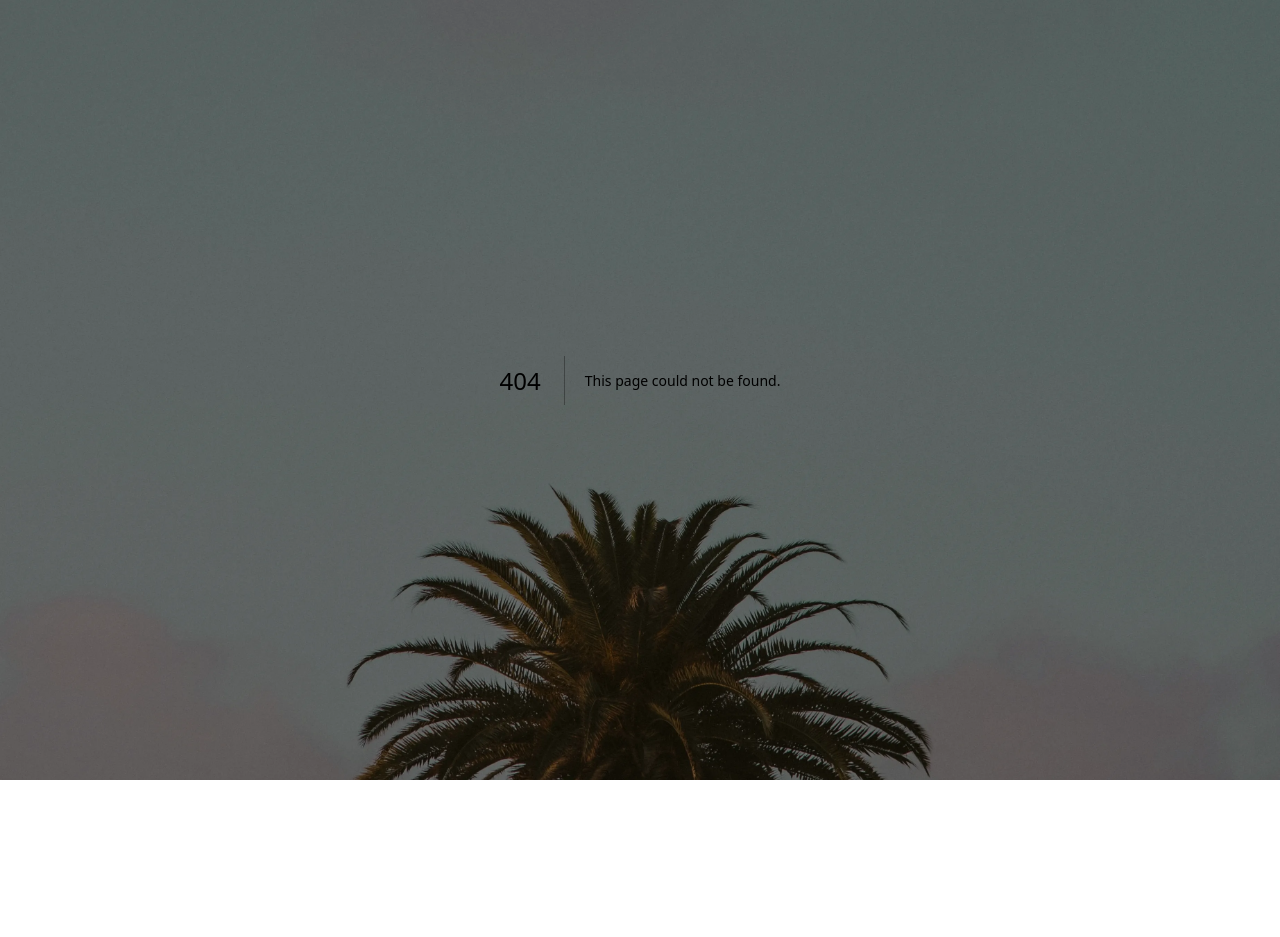
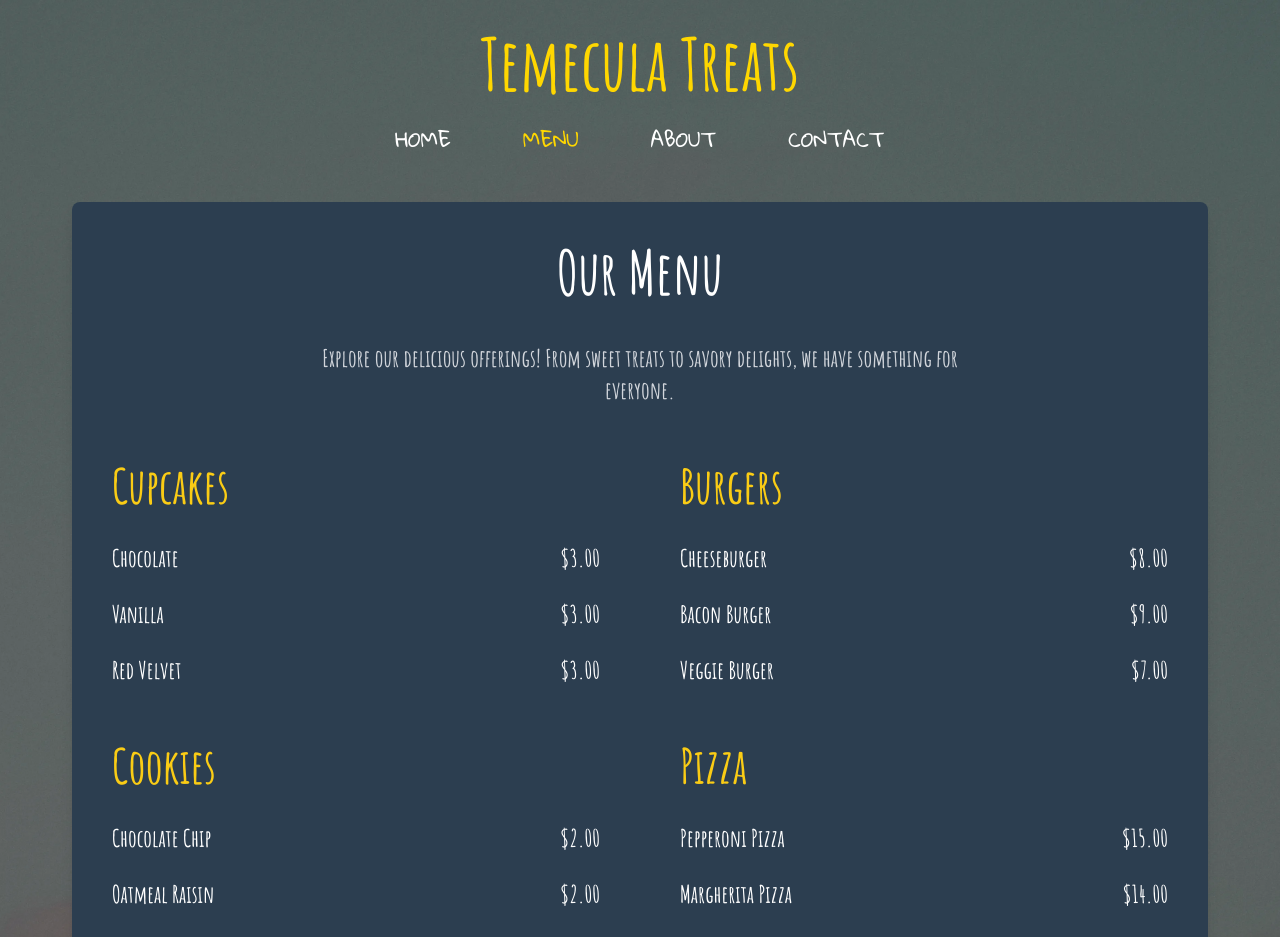
Before and after one commit to yusufkarakaya/foodtruck, a Next.js app: page /menu in a window 1280 px wide. Before the commit this address had no page. Shown: the part 20-957 px from the top of the page. Before the commit the page ends 800 px from the top, so only its background shows below. Built offline with nearby package versions, Linux system fonts and the light colour scheme.

Commit message:
created about,menu,contact pages

```diff
--- /dev/null
+++ b/app/about/page.jsx
@@ -0,0 +1,48 @@
+"use client";
+import React from "react";
+import { Amatic_SC, Gloria_Hallelujah } from "next/font/google";
+import Header from "../components/Header";
+
+const amatic = Amatic_SC({ subsets: ["latin"], weight: "700" });
+const gloria = Gloria_Hallelujah({ subsets: ["latin"], weight: "400" });
+
+const About = () => {
+  return (
+    <div>
+      <Header />
+      <main className="flex flex-col items-center justify-center py-20 px-4 sm:px-6 lg:px-8">
+        <h2 className={`text-6xl text-[#FFD700] ${amatic.className} mb-8`}>
+          About Us
+        </h2>
+        <p
+          className={`text-xl text-gray-200 ${gloria.className} max-w-3xl text-center mb-6`}
+        >
+          Welcome to Temecula Treats! We are a family-owned and operated food
+          truck business located in the heart of Temecula, California. Our
+          mission is to bring you the most delicious and freshly made treats,
+          ranging from mouth-watering cupcakes and cookies to hearty burgers and
+          pizzas. We use only the highest quality ingredients to ensure every
+          bite is a memorable experience.
+        </p>
+        <p
+          className={`text-xl text-gray-200 ${gloria.className} max-w-3xl text-center mb-6`}
+        >
+          Since our inception, we’ve been committed to offering not just great
+          food, but also an exceptional customer experience. Our food truck is
+          more than just a place to grab a quick bite – it’s a place where
+          communities come together. Whether you're a local resident or just
+          visiting Temecula, we invite you to stop by and enjoy a taste of our
+          delightful offerings.
+        </p>
+        <p
+          className={`text-xl text-gray-200 ${gloria.className} max-w-3xl text-center`}
+        >
+          Thank you for supporting our small business. We look forward to
+          serving you soon!
+        </p>
+      </main>
+    </div>
+  );
+};
+
+export default About;
--- a/app/components/Header.jsx
+++ b/app/components/Header.jsx
@@ -1,41 +1,64 @@
+"use client";
 import React from "react";
 import { Amatic_SC, Gloria_Hallelujah } from "next/font/google";
+import Link from "next/link";
+import { usePathname } from "next/navigation"; // Use this hook in the App Router
 
 const amatic = Amatic_SC({ subsets: ["latin"], weight: "700" });
 const gloria = Gloria_Hallelujah({ subsets: ["latin"], weight: "400" });
 
 const Header = () => {
+  const pathname = usePathname(); // Get the current path
+
   return (
     <header className="text-center mt-12">
       <nav>
-        <h1 className={`text-7xl text-[#FFD700] ${amatic.className}`}>
-          Temecula Treats
-        </h1>
+        <Link href="/">
+          <h1 className={`text-7xl text-[#FFD700] ${amatic.className}`}>
+            Temecula Treats
+          </h1>
+        </Link>
         <ul className="flex justify-center gap-10 mt-6">
-          <li className="menu-item ">
-            <a className={gloria.className} href="/home">
+          <li className="menu-item">
+            <Link
+              href="/"
+              className={`${gloria.className} hover:text-[#FFD700] ${
+                pathname === "/" ? "text-[#FFD700]" : ""
+              } px-4 py-2 rounded-lg`}
+            >
               HOME
-            </a>
+            </Link>
+          </li>
+
+          <li className="menu-item">
+            <Link
+              href="/menu"
+              className={`${gloria.className} hover:text-[#FFD700] ${
+                pathname === "/menu" ? "text-[#FFD700]" : ""
+              } px-4 py-2 rounded-lg`}
+            >
+              MENU
+            </Link>
           </li>
           <li className="menu-item">
-            <a className={gloria.className} href="/specials">
-              TRUCK LOCATOR
-            </a>
+            <Link
+              href="/about"
+              className={`${gloria.className} hover:text-[#FFD700] ${
+                pathname === "/about" ? "text-[#FFD700]" : ""
+              } px-4 py-2 rounded-lg`}
+            >
+              ABOUT
+            </Link>
           </li>
           <li className="menu-item">
-            <a className={gloria.className} href="/menu">
-              MENU
-            </a>
-          </li>
-          <li className="menu-item">
-            <a className={gloria.className} href="/about">
-              ABOUT
-            </a>
-          </li>
-          <li className="menu-item">
-            <a className={gloria.className} href="/contact">
+            <Link
+              href="/contact"
+              className={`${gloria.className} hover:text-[#FFD700] ${
+                pathname === "/contact" ? "text-[#FFD700]" : ""
+              } px-4 py-2 rounded-lg`}
+            >
               CONTACT
-            </a>
+            </Link>
           </li>
         </ul>
       </nav>
--- a/app/components/Schedule.jsx
+++ b/app/components/Schedule.jsx
@@ -1,6 +1,5 @@
 import React from "react";
 import TruckGallery from "./TruckGallery";
-import FoodGallery from "./FoodGallery";
 
 const Schedule = () => {
   return (
--- a/app/components/TruckGallery.jsx
+++ b/app/components/TruckGallery.jsx
@@ -49,7 +49,7 @@ const Gallery = () => {
             onClick={() => openModal(index)}
             style={{ cursor: "pointer" }}
           >
-            <img src={truck.src} alt={truck.alt} width={300} height={300} />
+            <img src={truck.src} alt={truck.alt} width={350} height={350} />
           </SwiperSlide>
         ))}
       </Swiper>
--- /dev/null
+++ b/app/contact/page.jsx
@@ -0,0 +1,95 @@
+"use client";
+import React from "react";
+import { Amatic_SC, Gloria_Hallelujah } from "next/font/google";
+import Header from "../components/Header";
+
+const amatic = Amatic_SC({ subsets: ["latin"], weight: "700" });
+const gloria = Gloria_Hallelujah({ subsets: ["latin"], weight: "400" });
+
+const Contact = () => {
+  return (
+    <div>
+      <Header />
+      <main className="flex flex-col items-center justify-center py-20 px-4 sm:px-6 lg:px-8">
+        <h2 className={`text-6xl text-[#FFD700] ${amatic.className} mb-8`}>
+          Contact Us
+        </h2>
+        <p
+          className={`text-xl text-gray-200 ${gloria.className} max-w-3xl text-center mb-6`}
+        >
+          We’d love to hear from you! Whether you have a question, a special
+          request, or just want to say hello, feel free to reach out to us.
+        </p>
+
+        <form className="w-full max-w-lg bg-[#2C3E50] p-8 rounded-lg shadow-md">
+          <div className="mb-6">
+            <label
+              className="block text-gray-200 text-lg font-bold mb-2"
+              htmlFor="name"
+            >
+              Name
+            </label>
+            <input
+              className="w-full px-3 py-2 text-black rounded-lg focus:outline-none focus:ring-2 focus:ring-[#FFD700]"
+              type="text"
+              id="name"
+              name="name"
+              placeholder="Your Name"
+            />
+          </div>
+
+          <div className="mb-6">
+            <label
+              className="block text-gray-200 text-lg font-bold mb-2"
+              htmlFor="email"
+            >
+              Email
+            </label>
+            <input
+              className="w-full px-3 py-2 text-black rounded-lg focus:outline-none focus:ring-2 focus:ring-[#FFD700]"
+              type="email"
+              id="email"
+              name="email"
+              placeholder="Your Email"
+            />
+          </div>
+
+          <div className="mb-6">
+            <label
+              className="block text-gray-200 text-lg font-bold mb-2"
+              htmlFor="message"
+            >
+              Message
+            </label>
+            <textarea
+              className="w-full px-3 py-2 text-black rounded-lg focus:outline-none focus:ring-2 focus:ring-[#FFD700]"
+              id="message"
+              name="message"
+              placeholder="Your Message"
+              rows="5"
+            ></textarea>
+          </div>
+
+          <div className="text-center">
+            <button
+              type="submit"
+              className="px-6 py-3 bg-[#FFD700] text-black font-bold rounded-lg hover:bg-yellow-500 focus:outline-none focus:ring-2 focus:ring-yellow-400"
+            >
+              Send Message
+            </button>
+          </div>
+        </form>
+
+        <p
+          className={`text-xl text-gray-200 ${gloria.className} max-w-3xl text-center mt-10`}
+        >
+          Or reach us directly at: <br />
+          <span className="font-bold">Phone:</span> (555) 123-4567 <br />
+          <span className="font-bold">Email:</span> info@temeculatreats.com
+        </p>
+      </main>
+    </div>
+  );
+};
+
+export default Contact;
--- a/app/layout.js
+++ b/app/layout.js
@@ -1,12 +1,11 @@
 import "./globals.css";
+import Head from "next/head";
 
-// import { Inter } from "next/font/google";
-// const inter = Inter({ subsets: ["latin"] });
 import { Amatic_SC } from "next/font/google";
 const amatic = Amatic_SC({ subsets: ["latin"], weight: "700" });
 
 export const metadata = {
-  title: "Food Truck",
+  title: "Temecula Food Truck",
   description:
     "Food Truck is a food delivery service. We deliver food to your door. Order now!",
 };
@@ -14,6 +13,11 @@ export const metadata = {
 export default function RootLayout({ children }) {
   return (
     <html lang="en">
+      <Head>
+        <title>{metadata.title}</title>
+        <meta name="description" content={metadata.description} />
+        <link rel="icon" href="/icon.ico" sizes="any" />
+      </Head>
       <body className={`background ${amatic.className}`}>{children}</body>
     </html>
   );
--- /dev/null
+++ b/app/menu/page.jsx
@@ -0,0 +1,95 @@
+import React from "react";
+import Header from "../components/Header";
+
+const Menu = () => {
+  return (
+    <div>
+      <Header />
+      <div className="flex justify-center max-w-[1200px] mx-auto my-12 px-4 sm:px-6 lg:px-8">
+        <div className="bg-[#2C3E50] text-white p-10 shadow-lg rounded-lg w-full">
+          <h2 className="text-6xl font-bold text-center mb-10">Our Menu</h2>
+          <p className="text-center text-gray-300 mb-14 text-2xl max-w-2xl mx-auto">
+            Explore our delicious offerings! From sweet treats to savory
+            delights, we have something for everyone.
+          </p>
+
+          <div className="grid grid-cols-1 md:grid-cols-2 gap-20">
+            <div>
+              <MenuSection
+                title="Cupcakes"
+                items={[
+                  { name: "Chocolate", price: "$3.00" },
+                  { name: "Vanilla", price: "$3.00" },
+                  { name: "Red Velvet", price: "$3.00" },
+                ]}
+              />
+
+              <MenuSection
+                title="Cookies"
+                items={[
+                  { name: "Chocolate Chip", price: "$2.00" },
+                  { name: "Oatmeal Raisin", price: "$2.00" },
+                  { name: "Peanut Butter", price: "$2.00" },
+                ]}
+              />
+
+              <MenuSection
+                title="Cakes"
+                items={[
+                  { name: "Chocolate", price: "$25.00" },
+                  { name: "Vanilla", price: "$25.00" },
+                  { name: "Red Velvet", price: "$25.00" },
+                ]}
+              />
+            </div>
+
+            <div>
+              <MenuSection
+                title="Burgers"
+                items={[
+                  { name: "Cheeseburger", price: "$8.00" },
+                  { name: "Bacon Burger", price: "$9.00" },
+                  { name: "Veggie Burger", price: "$7.00" },
+                ]}
+              />
+
+              <MenuSection
+                title="Pizza"
+                items={[
+                  { name: "Pepperoni Pizza", price: "$15.00" },
+                  { name: "Margherita Pizza", price: "$14.00" },
+                  { name: "BBQ Chicken Pizza", price: "$16.00" },
+                ]}
+              />
+
+              <MenuSection
+                title="Burrito"
+                items={[
+                  { name: "Beef Burrito", price: "$10.00" },
+                  { name: "Chicken Burrito", price: "$9.00" },
+                  { name: "Vegetarian Burrito", price: "$8.00" },
+                ]}
+              />
+            </div>
+          </div>
+        </div>
+      </div>
+    </div>
+  );
+};
+
+const MenuSection = ({ title, items }) => (
+  <div className="mb-14">
+    <h3 className="text-5xl font-semibold text-yellow-400 mb-8">{title}</h3>
+    <ul className="space-y-6">
+      {items.map((item, index) => (
+        <li key={index} className="flex justify-between text-2xl">
+          <span>{item.name}</span>
+          <span>{item.price}</span>
+        </li>
+      ))}
+    </ul>
+  </div>
+);
+
+export default Menu;
```
Also changed, not shown: 1 other file (tests, documents, lock files or other folders).
